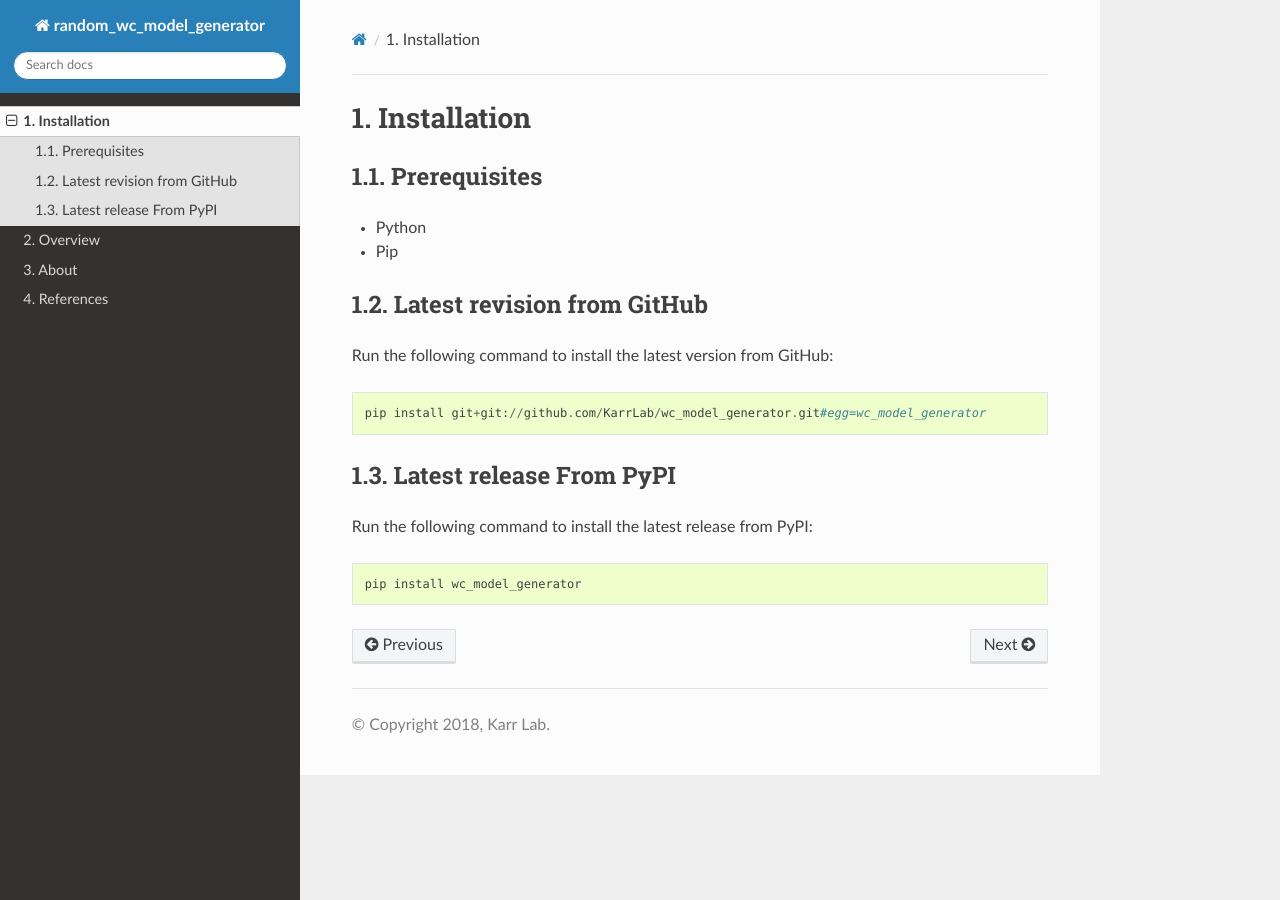
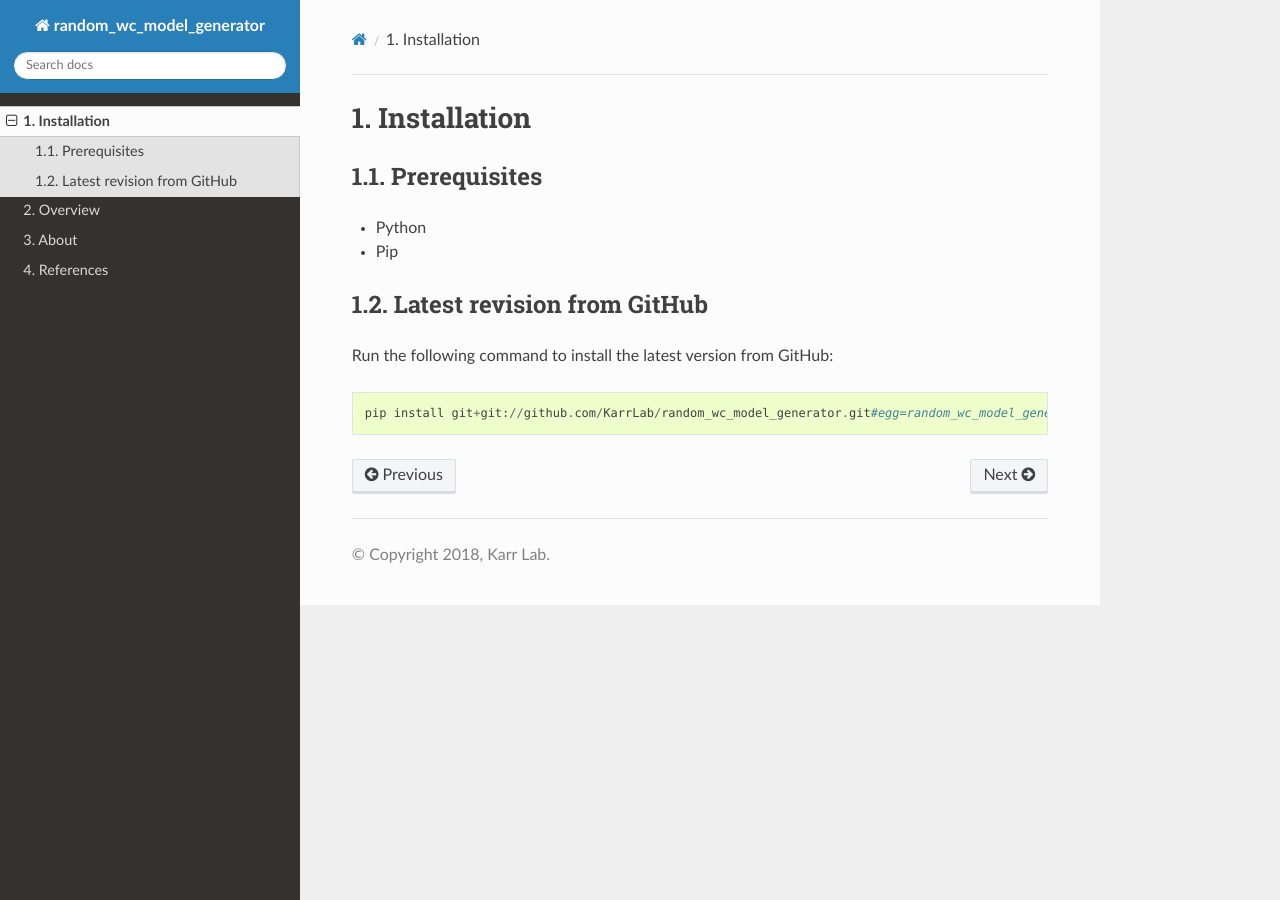
Before and after one commit to KarrLab/rand_wc_model_gen, a Sphinx documentation site: the page built from docs/installation.rst, in a window 1280 px wide. Built offline with Sphinx 7.4.7 and the Read the Docs theme 2.0.0, drawn with Linux system fonts in a browser that asks for light colours; pages that are not in the unit, such as notebooks, are missing from menus; the version number could not be read and is left out.

Commit message:
finishing renaming

```diff
--- a/docs/index.rst
+++ b/docs/index.rst
@@ -1,5 +1,5 @@
-wc_model_generator documentation
-================================
+random_wc_model_generator documentation
+=======================================
 
 Contents
 --------
--- a/docs/installation.rst
+++ b/docs/installation.rst
@@ -11,10 +11,4 @@ Latest revision from GitHub
 ---------------------------
 Run the following command to install the latest version from GitHub::
 
-    pip install git+git://github.com/KarrLab/wc_model_generator.git#egg=wc_model_generator
-
-Latest release From PyPI
----------------------------
-Run the following command to install the latest release from PyPI::
-
-    pip install wc_model_generator
+    pip install git+git://github.com/KarrLab/random_wc_model_generator.git#egg=random_wc_model_generator
--- a/setup.cfg
+++ b/setup.cfg
@@ -3,8 +3,8 @@ universal = 1
 
 [coverage:run]
 source =
-    wc_model_generator
+    random_wc_model_generator
 
 [sphinx-apidocs]
 packages =
-    wc_model_generator
+    random_wc_model_generator
```
Also changed, not shown: 1 other file.
